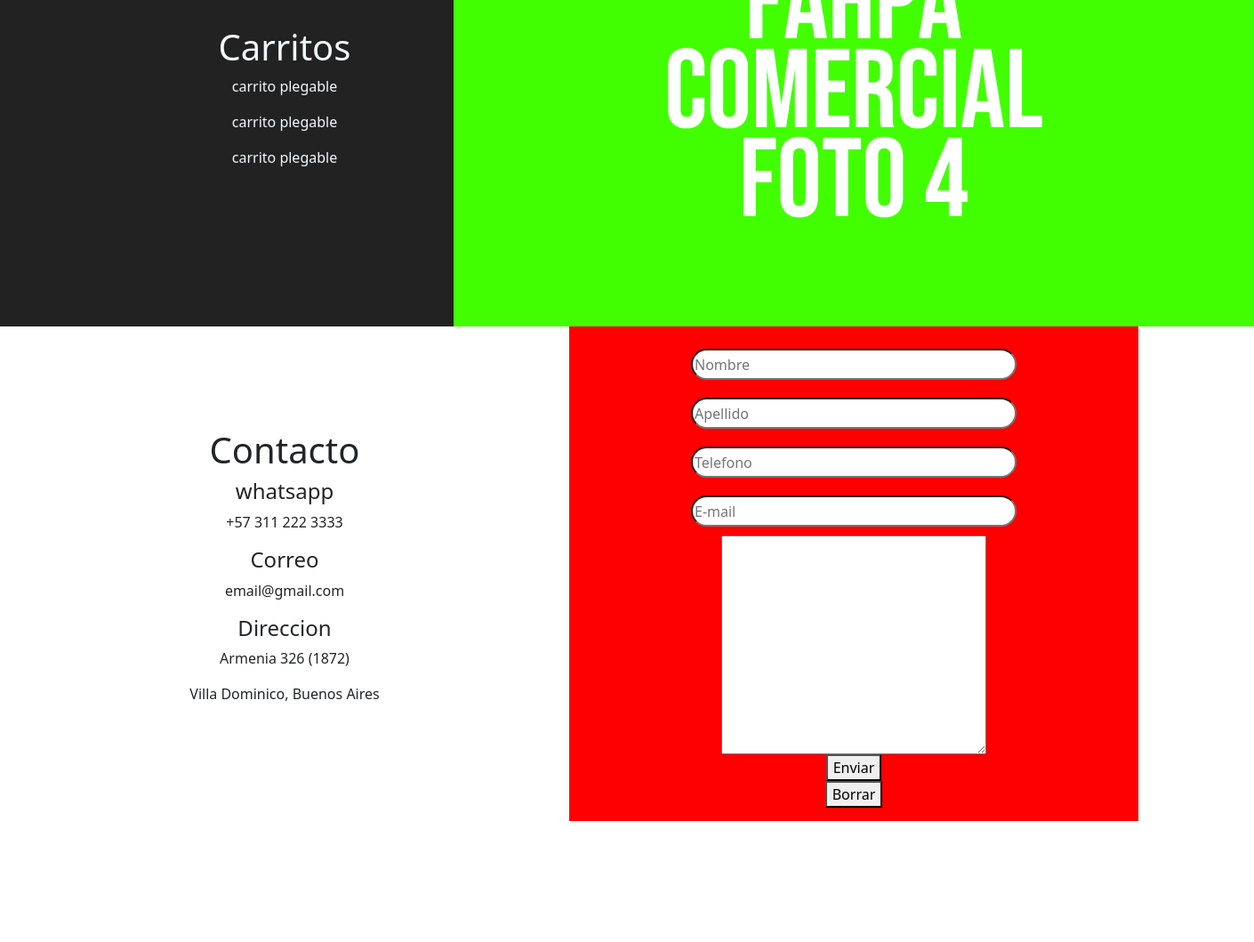
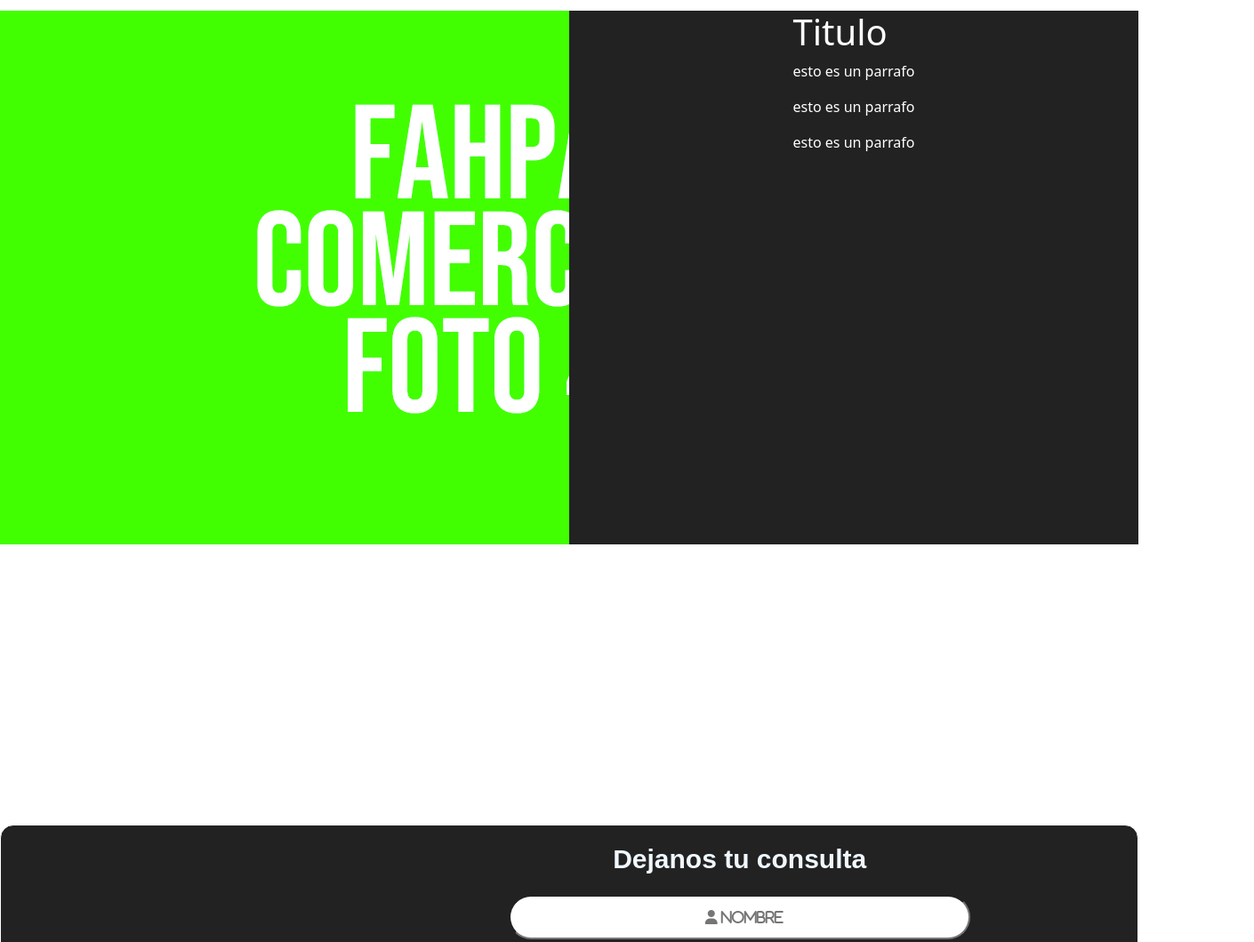
Before and after one commit to Matybsas/WebFapha, a plain HTML site: page index.html in a window 1280 px wide. Shown: the part 1639-2698 px from the top of the page at 89% size, 1410 px wide, since content can reach past the window. Before the commit the page ends 2562 px from the top, so only its background shows below. Drawn offline with nearby package versions, Linux system fonts and the light colour scheme.

Commit message:
Actualizacion pagina index

```diff
--- a/css/style.css
+++ b/css/style.css
@@ -118,55 +118,65 @@ body{
     height: 300px;
 
 }
+.contenedorbloque{
+    width: 100%;
+    display: flex;
+    flex-flow: column wrap;
+    align-content: center;
+    justify-content: center;
+}
+.bloque1, .bloque2{
+   width: 100%;
+}
+.foto1, .foto2{
+    width: 100%;
+    display: flex;
 
-.contenedor1{
+}
+
+.info1, .info2{
     width: 100%;
-	height: 100%;
-    display: flex;
-    flex-flow: row wrap;
-}
-.foto1{
-    width: 50%;
-    height: 500px;
+    background: #222;
+    margin-bottom: 25px;
     display: flex;
     justify-content: center;
-
+    color: white;
+    align-content: center;
 }
-.info1{
-    background: #222;
-    width: 50%;
-    height: 500px;
-    display: flex;
-    flex-flow: column wrap;
-    justify-content: center;
-    text-align: center;
-    color: aliceblue;
-}
-
 .contenedor2{
     width: 100%;
 	height: 100%;
+    background: #222;
+    color: aliceblue;
+    border: 1px solid white;
+    border-radius: 15px;
     display: flex;
-    flex-flow: row wrap;
-    justify-content:space-between;
+    flex-flow: column wrap;
+    align-content: center;
+    justify-content:center;
+}
+
+.contactoFormu{
+    width: 90%;
+    display: flex;
 }
 .infoFormulario{
-    width: 50%;
-    padding: 15px;
+    width: 100%;
+    height: 100%;
+    margin: 10px;
+    border: 1px solid white;
+    border-radius: 5px;
+    text-align: center;
     display: flex;
-    padding: 15px;
     flex-flow: column wrap;
-    align-items: center;
-    justify-content: center;
 }
 .contenedorformulario{
-    width: 50%;
+    width: 70%;
     display: flex;
     flex-flow: row wrap;
     justify-content: center;
 }
 .contenedorformulario form{
-    background: red;
     width: 100%;
     padding: 15px;
     display: flex;
@@ -175,16 +185,47 @@ body{
 }
 .contenedorformulario form input{
     width: 60%;
-    height: 35px;
+    height: 50px;
     margin: 10px;
+    text-align: center;
     border-radius: 50px;
-
 }
-
-
+.contenedorBtn{
+    width: 50%;
+    height: auto;
+    display: flex;
+    justify-content: space-evenly;
+}
+.btn{
+    width: 70%;
+    margin: 15px;
+    background: grey;
+    font-size: 15px;
+    border: 1px solid white;
+    color: white;
+    border-radius: 10px;
+    display: flex;
+    justify-content: center;
+}
+.btn:hover{
+    background: #7a7852;
+    border: 1px solid white;
+    box-shadow: 2px 2px 5px 2px white;
+}
+legend{
+    text-align: center;
+    font-size: 30px;
+    font-family: Arial, Helvetica, sans-serif;
+    font-weight: bold;
+}
+::placeholder{
+    padding-left: 10px;
+    font-family: "Font Awesome 5 Free";
+    font-weight: 600;
+    text-align: center;
+}
 @media(min-width:1024px){
-
-    .nav-bar{
+   .nav-bar{
         display: none;
     }
     .menu{
@@ -229,4 +270,50 @@ body{
         margin-right: 15px;
         color: aliceblue;
     }
+    .contenedor1{
+        width: 100%;
+        height: 100%;
+        display: flex;
+        flex-flow: column;
+    }
+
+
+    .contenedor2{
+        display: flex;
+        flex-flow: row wrap;
+    }
+    .contactoFormu{
+        width: 30%;
+        display: flex;
+
+    }
+    .infoFormulario{
+    font-size: 23px;
+    font-weight: bold;
+    border: none;
+    padding: 10px;
+    justify-content: end;
+    }
+    .bloque1, .bloque2{
+        width: 100%;
+        display: flex;
+        flex-flow: row wrap;
+
+    }
+    .foto1, .foto2 {
+        width: 50%;
+        height: 100%;
+        margin: 15px 0px;
+    }
+img{
+     object-fit: cover;
+    }
+    .info1, .info2{
+        width: 50%;
+        margin: 15px 0px;
+
+
+    }
+
+
 }
--- a/index.html
+++ b/index.html
@@ -56,48 +56,69 @@
     </div>
     <!--Fin Carrusel de Imagenes-->
     <div class="espacio"></div>
-    <div class="contenedor1">
+    <div class="contenedorbloque">
+
+      <div class="bloque1">
         <div class="foto1">
           <img src="imagenes/FAHPA4.jpg" alt="">
         </div>
+        <div class="info1">
+          <div class="informacion1">
+            <h1>Titulo</h1>
+            <p>esto es un parrafo</p>
+            <p>esto es un parrafo</p>
+            <p>esto es un parrafo</p>
+          </div>
+        </div>
+      </div>
 
-        <div class="info1">
-          <h1>Carritos</h1>
-          <p>carrito plegable</p>
-          <p>carrito plegable</p>
-          <p>carrito plegable</p>
-        </div>
-        <div class="info1">
-          <h1>Carritos</h1>
-          <p>carrito plegable</p>
-          <p>carrito plegable</p>
-          <p>carrito plegable</p>
-        </div>
-        <div class="foto1">
+      <div class="bloque2">
+        <div class="foto2">
           <img src="imagenes/FAHPA4.jpg" alt="">
         </div>
+        <div class="info2">
+          <div class="informacion2">
+            <h1>Titulo</h1>
+            <p>esto es un parrafo</p>
+            <p>esto es un parrafo</p>
+            <p>esto es un parrafo</p>
+          </div>
+        </div>
+      </div>
     </div>
 
+    <div class="espacio"></div>
+
     <div class="contenedor2">
+      <div class="contactoFormu">
     <div class="infoFormulario">
       <h1>Contacto</h1>
+      <br>
       <h4>whatsapp</h4>
       <p>+57 311 222 3333</p>
+      <br>
+
       <h4>Correo</h4>
       <p>email@gmail.com</p>
+      <br>
+
       <h4>Direccion</h4>
       <p>Armenia 326 (1872)</p>
       <p>Villa Dominico, Buenos Aires</p>
     </div>
+  </div>
       <div class="contenedorformulario">
-      <form action="">
-        <input type="text" placeholder="Nombre" required>
-        <input type="text" placeholder="Apellido" required>
-        <input type="tel" placeholder="Telefono" required>
-        <input type="email" placeholder="E-mail" required>
-        <textarea name="text" id="" cols="30" rows="10" required></textarea>
-        <button>Enviar</button>
-        <button>Borrar</button>
+      <form  action="mailto:hierbassilvestre@gmail.com" method="post" enctype="text/plain">
+        <legend>Dejanos tu consulta</legend>
+        <input type="text" placeholder=" Nombre" required>
+        <input type="text" placeholder=" Apellido" required>
+        <input type="tel" placeholder=" Telefono" required>
+        <input type="email" placeholder=" E-mail" required>
+        <textarea name="text" id="" cols="100" rows="10" style="border-radius: 15px;" required></textarea>
+        <div class="contenedorBtn">
+        <button class="btn">Enviar</button>
+        <button class="btn">Borrar</button>
+      </div>
       </form>
 
     </div>
```
